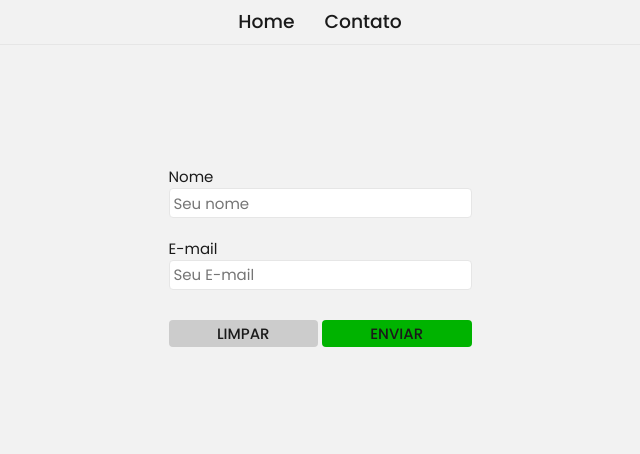
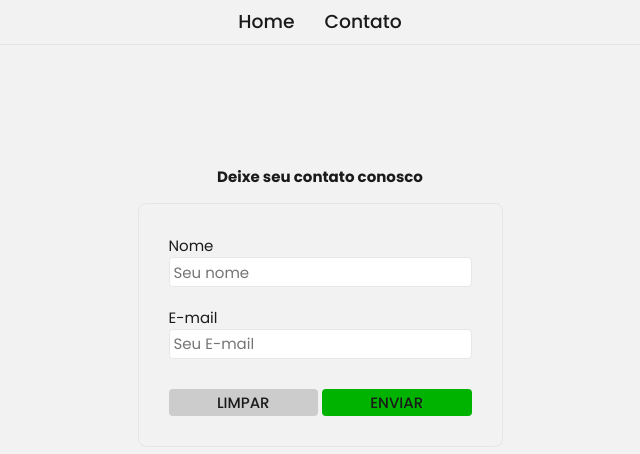
Before and after one commit to gbelther/meats-top, a React (Create React App) app: page / in a window 1280 px wide. Shown: the top 454 px of the page, without its empty margins (320-960 px from the left). Built offline with nearby package versions, Linux system fonts and the light colour scheme.

Commit message:
feature: finalização da página de contato

```diff
--- a/src/views/Contact/index.tsx
+++ b/src/views/Contact/index.tsx
@@ -163,6 +163,7 @@ const Contact = () => {
 
   return (
     <main id="p-about">
+      <h4>Deixe seu contato conosco</h4>
       <form onSubmit={handleSubmitForm} noValidate className="p-about__form">
         <section className="p-about__form__input-wrapper">
           <label>Nome</label>
--- a/src/views/Contact/styles.scss
+++ b/src/views/Contact/styles.scss
@@ -1,11 +1,21 @@
 #p-about {
   margin-top: 8rem;
+
   display: flex;
+  flex-direction: column;
   justify-content: center;
   align-items: center;
 
+  h4 {
+    padding-bottom: 1rem;
+  }
+
   .p-about {
     &__form {
+      border: 1px solid #e6e6e6;
+      border-radius: 8px;
+      padding: 2rem;
+
       display: flex;
       flex-direction: column;
       justify-content: space-between;
```
